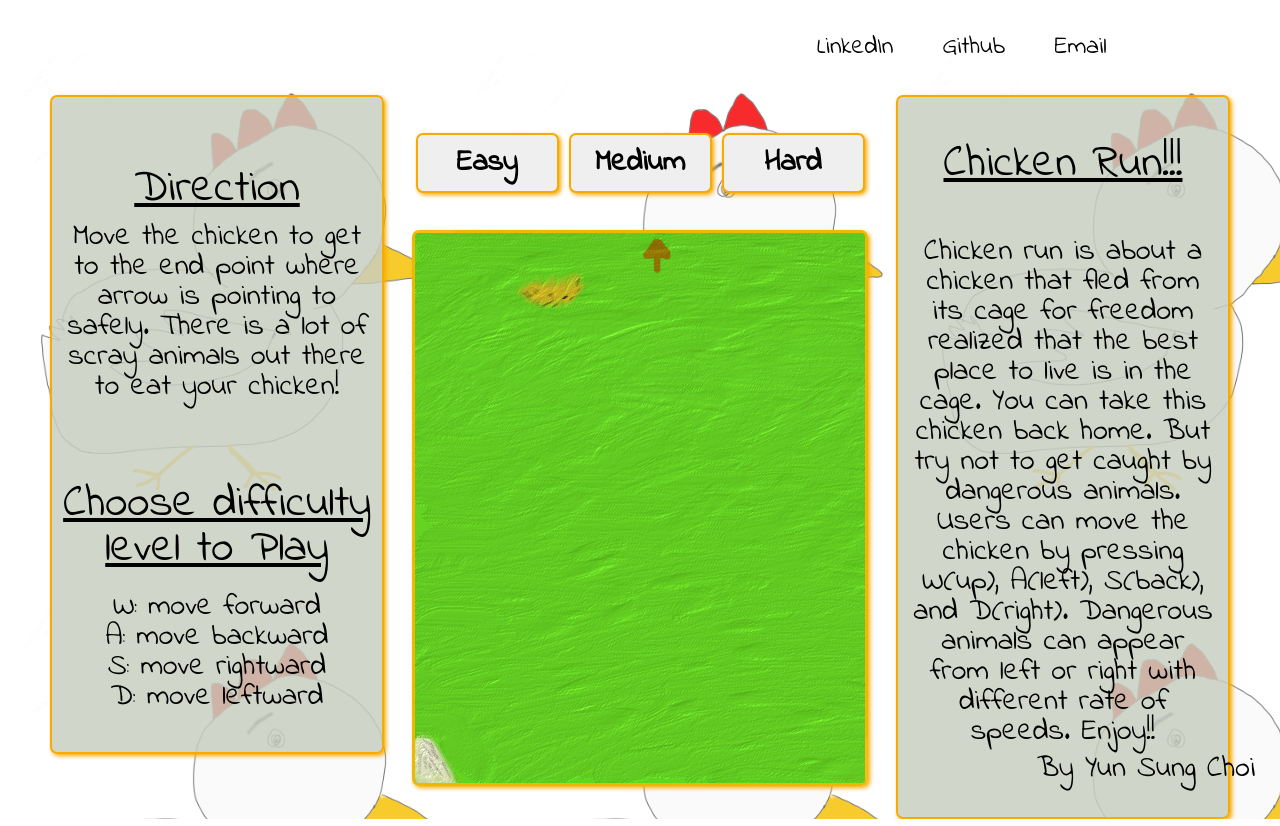
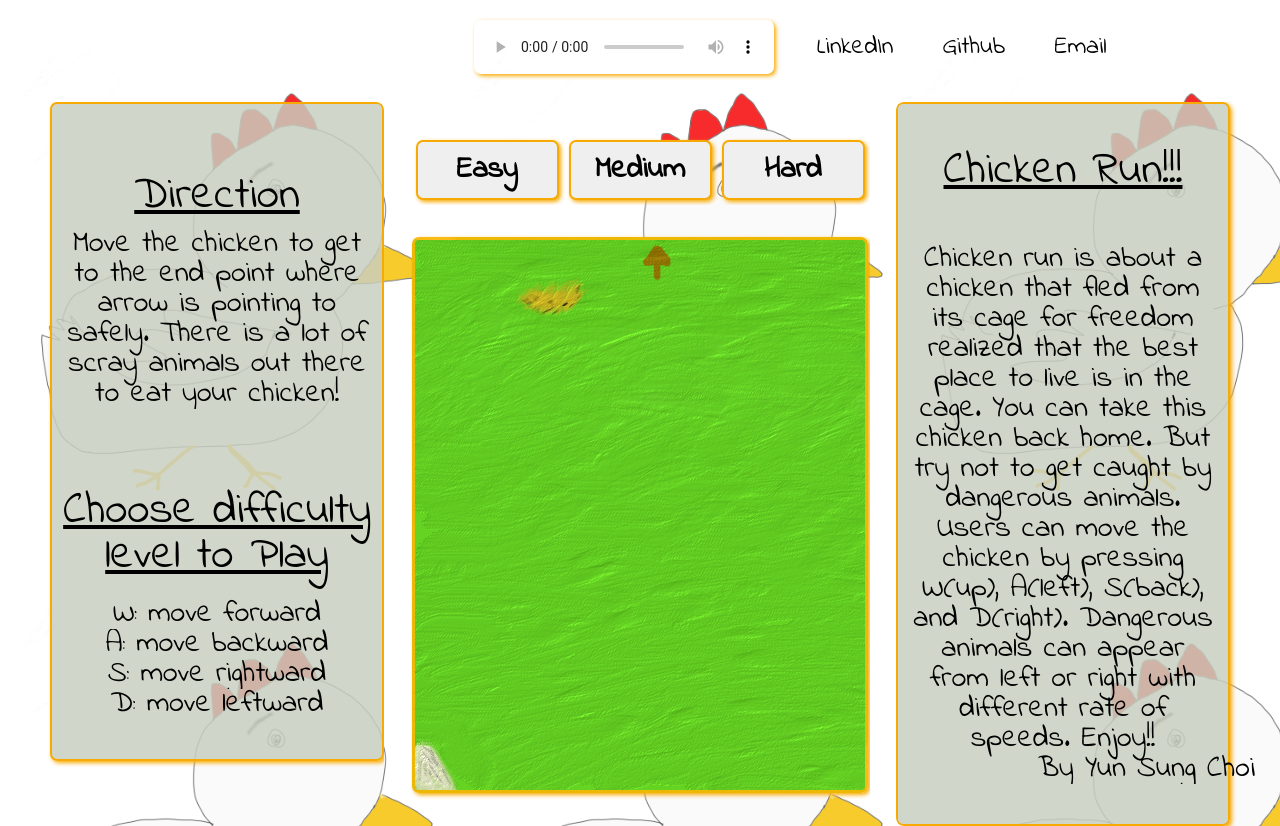
Before and after one commit to cyss0317/Javascript-Project, a website built with webpack: page index.html in a window 1280 px wide. Built offline with nearby package versions, Linux system fonts and the light colour scheme.

Commit message:
CSS added

```diff
--- a/index.html
+++ b/index.html
@@ -19,9 +19,9 @@
 
     <div class="navbars">
         <ul>
-            <!-- <audio id="audio" controls autoplay loop>
+            <audio id="audio" controls autoplay loop>
                 <source src="./music/Adventures – A Himitsu (No Copyright Music).mp3" type="audio/mpeg" >
-            </audio> -->
+            </audio>
             <li id="nav-buttons"><a href="https://github.com/cyss0317" target="_blank">LinkedIn</a></li>
             <li id="nav-buttons"><a href="https://github.com/cyss0317?tab=repositories" target="_blank">Github</a></li>
             <li id="nav-buttons"><a href="mailto:cyss0317@google.com">Email</a></li>
@@ -56,7 +56,6 @@
 
                 <p id="gameover">GAME OVER</p>
                 <p id="won">Congratulations, You Won!</p>
-                <!-- <button type="radio" id="play-again"><a href=".">Play Again</a></button> -->
                 <button type="radio" id="play-again">Play Again</button>
                 <p id="choose">Choose your difficulty level</p>
             </div>
--- a/src/index.js
+++ b/src/index.js
@@ -40,6 +40,7 @@ document.addEventListener("DOMContentLoaded", function() {
         }
         won.style.display = "block"
         gameover.style.display = "block"
+        music.play
         // else {
             //     modal.style.display = "none"
             // }
--- a/src/styles/index.css
+++ b/src/styles/index.css
@@ -235,7 +235,7 @@ audio::-webkit-media-controls-enclosure {
 
 #audio{
     position: absolute;
-    right: 42.5%;
+    right: 39.5%;
     top: 2.5%;
 }
 
@@ -248,6 +248,9 @@ audio::-webkit-media-controls-enclosure {
 .navbars ul li a {
     text-decoration: none;
     color: black;
+}
+*{
+    overflow: hidden;
 }
 
 footer {
```
Also changed, not shown: dist/main.js.
